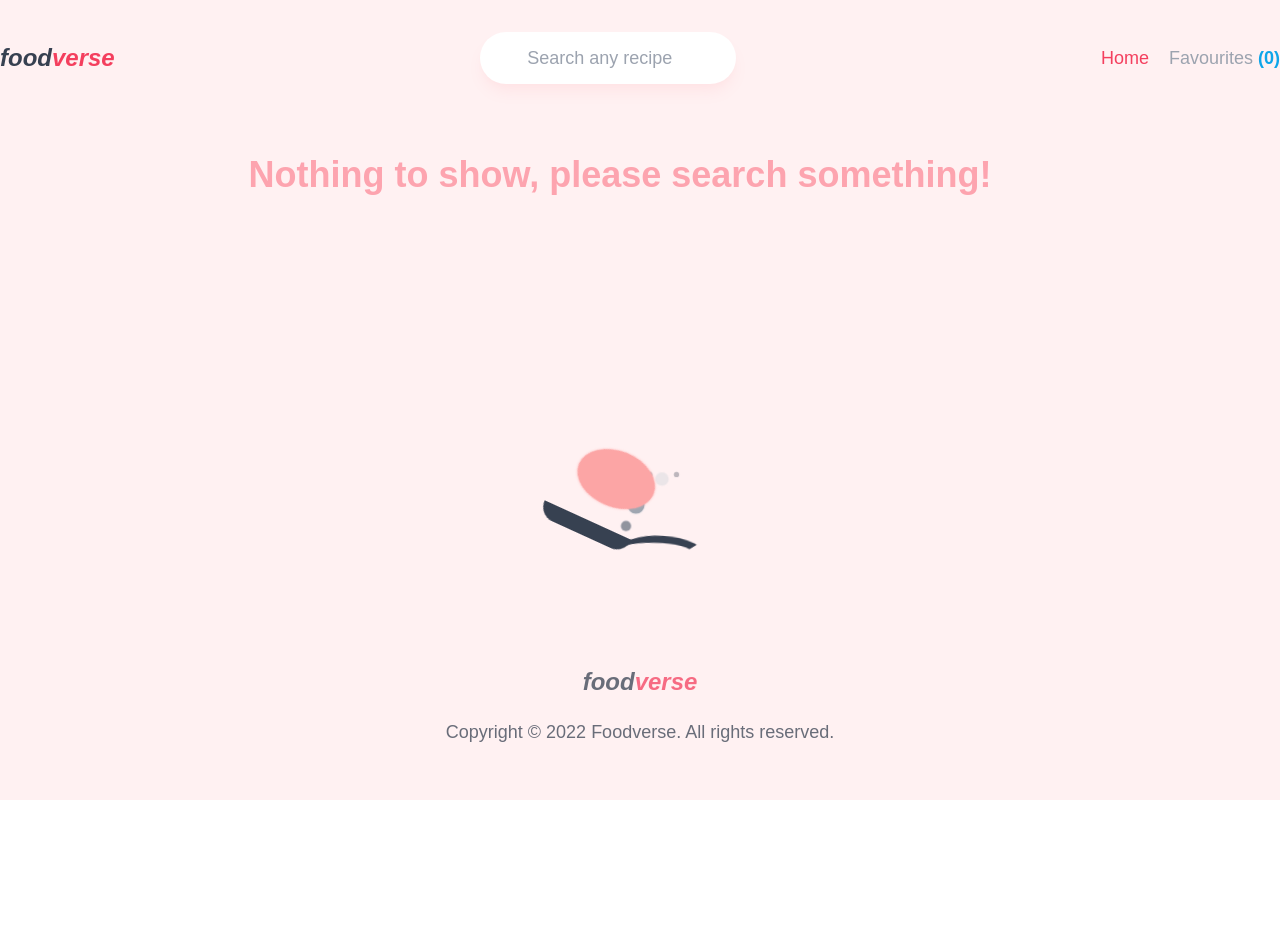
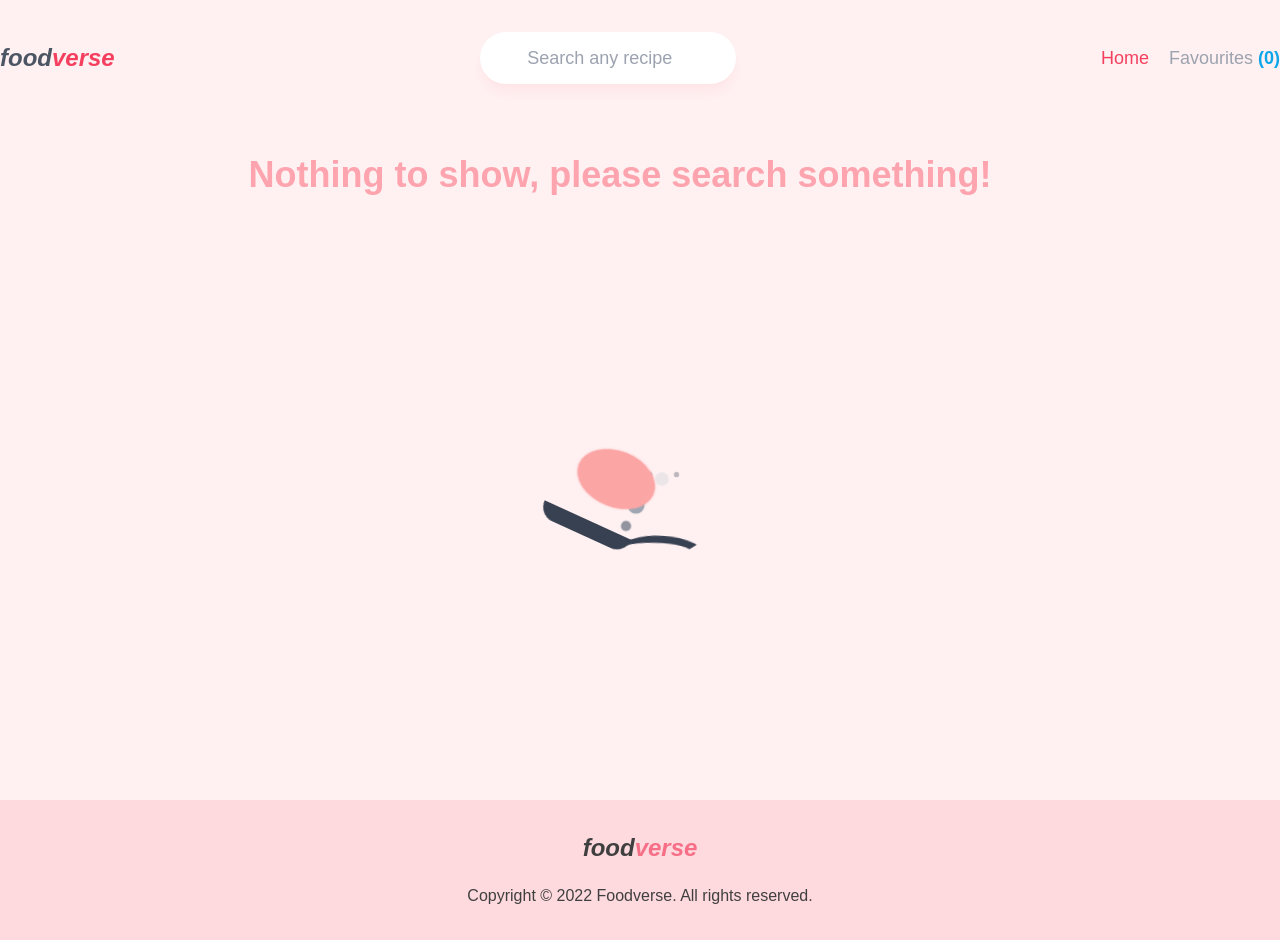
Before and after one commit to shohan-pherones/foodverse, a React (Create React App) app: page / in a window 1280 px wide. Before the commit the page ends 800 px from the top, so only its background shows below. Built offline with nearby package versions, Linux system fonts and the light colour scheme.

Commit message:
app comp styling done

```diff
--- a/public/index.html
+++ b/public/index.html
@@ -6,12 +6,10 @@
     <meta name="viewport" content="width=device-width, initial-scale=1.0" />
     <link
       rel="shortcut icon"
-      href="https://img.icons8.com/3d-fluency/94/000000/fork.png"
+      href="https://img.icons8.com/external-vitaliy-gorbachev-flat-vitaly-gorbachev/58/000000/external-burger-fast-food-vitaliy-gorbachev-flat-vitaly-gorbachev-1.png"
       type="image/x-icon"
     />
-    <title>
-      Foodverse - Jump straight towards the universe of recipes today!
-    </title>
+    <title>Foodverse - Grab your favourite recipes today!</title>
   </head>
   <body>
     <div id="root"></div>
--- a/src/App.js
+++ b/src/App.js
@@ -88,7 +88,8 @@ const App = () => {
   }, [savedItems]);
 
   return (
-    <div className="bg-rose-50 text-gray-700 text-lg min-h-screen">
+    <>
+      <div className="bg-rose-50 text-gray-600 text-lg min-h-screen">
         <Navbar
           searchQuery={searchQuery}
           setSearchQuery={setSearchQuery}
@@ -128,8 +129,9 @@ const App = () => {
           />
           <Route path="*" element={<NotFound />} />
         </Routes>
+      </div>
       <Footer />
-    </div>
+    </>
   );
 };
 
--- a/src/components/Footer.js
+++ b/src/components/Footer.js
@@ -1,6 +1,6 @@
 const Footer = () => {
   return (
-    <footer className="container mx-auto py-8 flex flex-col gap-5 items-center opacity-75">
+    <footer className="py-8 flex flex-col gap-5 items-center bg-rose-200 opacity-75">
       <h2 className="text-2xl font-bold lowercase italic">
         Food<span className="text-rose-500">verse</span>
       </h2>
--- a/src/components/Navbar.js
+++ b/src/components/Navbar.js
@@ -26,7 +26,7 @@ const Navbar = ({
           type="search"
           required
           placeholder="Search any recipe"
-          className="bg-white p-3 text-center rounded-full outline-none shadow-lg shadow-rose-100 focus:shadow-xl focus:shadow-rose-100 duration-300"
+          className="bg-white p-3 text-center rounded-full outline-none shadow-lg shadow-rose-100 focus:shadow-rose-200 duration-300"
         />
       </form>
       <ul className="flex gap-5">
```
Lines whose indentation alone changed are shown as unchanged.
